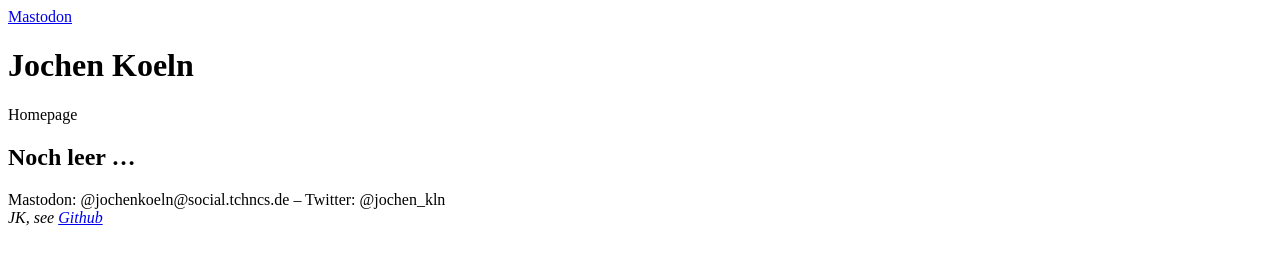
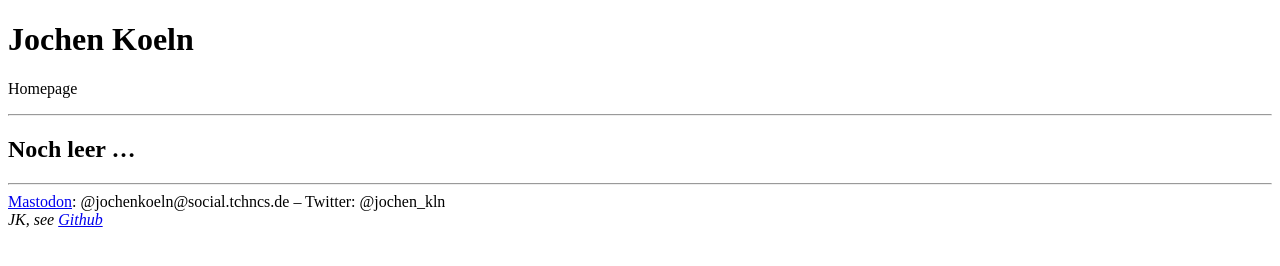
Before and after one commit to JochenKoeln/jochenkoeln.github.io, a plain HTML site: page index.html in a window 1280 px wide. Drawn offline with Linux system fonts and the light colour scheme.

Commit message:
add rel for mastodon. (update)

```diff
--- a/index.html
+++ b/index.html
@@ -13,21 +13,23 @@
     <meta name="DC.subject" content="Homepage" />
     <meta name="DC.creator" content="jochenkoeln.github.io" />
     <meta name="DC.date" content="2022-09-24" />
-    <a rel="me" href="https://social.tchncs.de/@jochenkoeln">Mastodon</a>
   </head>
   <body>
     <header>
       <h1>Jochen Koeln</h1>
       <p>Homepage</p>
     </header>
+    <hr />
     <main>
       <section>
         <h2>Noch leer …</h2>
       </section>
     </main>
+    <hr />
     <footer>
-      Mastodon: @jochenkoeln@social.tchncs.de – Twitter: @jochen_kln
+      <a rel="me" href="https://social.tchncs.de/@jochenkoeln">Mastodon</a>: @jochenkoeln@social.tchncs.de – Twitter: @jochen_kln
       <address>JK, see <a href="https://github.com/jochenkoeln">Github</a> </address>
+
     </footer>
   </body>
 </html>
```
